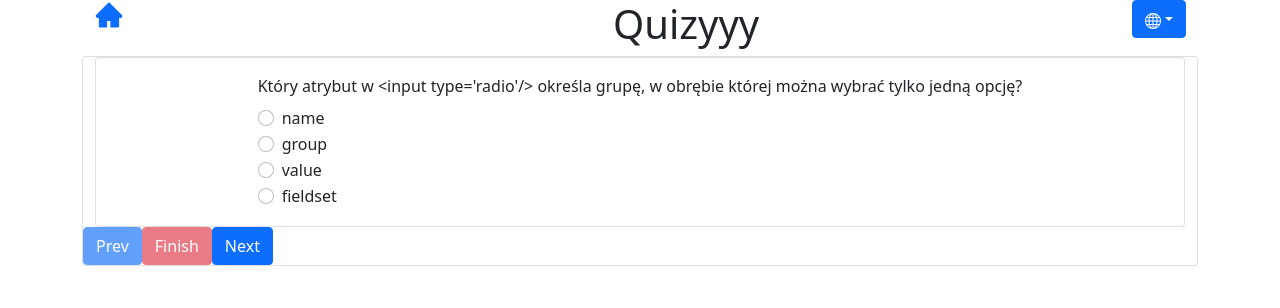
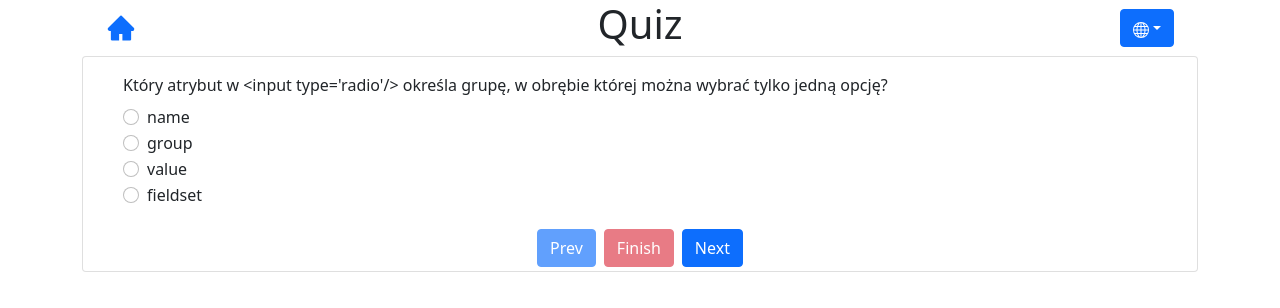
Before and after one commit to molekJ/quiz, a React (Create React App) app: page /quiz in a window 1280 px wide. Shown: the top 308 px of the page. Built offline with nearby package versions, Linux system fonts and the light colour scheme.

Commit message:
Style added

```diff
--- a/public/assets/locales/en/translation.json
+++ b/public/assets/locales/en/translation.json
@@ -1,5 +1,5 @@
 {
-    "app_title": "Quizyyy",
+    "app_title": "Quiz",
     "language": "Language",
     "welcome_message": "Welcome to React and react-i18next",
     "splash_welcome": "Welcome to the test",
@@ -12,8 +12,6 @@
     "amount_of_correct_answers": "Correct answers",
     "amount_of_wrong_answers": "Wrong answers",
     "percentage_scale": "Percentage scale",
-    "check_answers_button": "Check answers"
-
-
-
+    "check_answers_button": "Check answers",
+    "loading_questions": "Loading questions"
   }
--- a/public/assets/locales/pl/translation.json
+++ b/public/assets/locales/pl/translation.json
@@ -1,5 +1,5 @@
 {
-    "app_title": "Quiz",
+    "app_title": "Test",
     "language": "Język",
     "welcome_message": "Witamy w React i react-i18next",
     "splash_welcome": "Witamy w teście",
@@ -12,6 +12,6 @@
     "amount_of_correct_answers": "Liczba poprawnych odpowiedzi",
     "amount_of_wrong_answers": "Liczba błędnych odpowiedzi",
     "percentage_scale": "Skala procentowa",
-    "check_answers_button": "Sprawdź odpowiedzi"
-
+    "check_answers_button": "Sprawdź odpowiedzi",
+    "loading_questions": "Ładowanie pytań"
   }
--- a/src/App.tsx
+++ b/src/App.tsx
@@ -4,7 +4,7 @@ import Navbar from "./components/Navbar";
 import { QuizScreen } from "./pages/QuizScreen";
 import { SplashScreen } from "./pages/SplashScreen";
 import { SummaryScreen } from "./pages/SummaryScreen";
-import { Container } from "react-bootstrap";
+import { Container, Row, Col } from "react-bootstrap";
 import { GetQuestions } from "./service/GetQuestions";
 import { useEffect, useState } from "react";
 import { QuestionInterface, UserAsnwersType } from "./types/interfaces";
@@ -60,6 +60,8 @@ function App() {
         setTimer(0);
       }}
     >
+      <Row>
+        <Col>
           <Router>
             <Navbar clearAllStates={ClearAllStates} timer={timer} />
             <Routes>
@@ -89,11 +91,16 @@ function App() {
               <Route
                 path="/preview"
                 element={
-              <PreviewScreen questions={questions} userAnswers={userAnswers} />
+                  <PreviewScreen
+                    questions={questions}
+                    userAnswers={userAnswers}
+                  />
                 }
               />
             </Routes>
           </Router>
+        </Col>
+      </Row>
     </Container>
   );
 }
--- a/src/assets/scss/components/_quiz-screen.scss
+++ b/src/assets/scss/components/_quiz-screen.scss
@@ -13,4 +13,10 @@
   pointer-events: none;
 }
 
+.height-card {
+  @media screen and (max-width: 576px) {
+    min-height: 80vh;
+  }
+}
+
 // jedna klasa, dziedziczenie
--- a/src/assets/scss/components/_splash-screen.scss
+++ b/src/assets/scss/components/_splash-screen.scss
@@ -1,4 +1,2 @@
 .splash-screen {
-  display: flex;
-  align-items: center;
 }
--- a/src/components/Navbar.tsx
+++ b/src/components/Navbar.tsx
@@ -44,7 +44,7 @@ export default function Navbar({ clearAllStates, timer }: NavbarInterface) {
   return (
     <Container>
       <Row>
-        <Col>
+        <Col xs={2} className="d-flex align-items-center">
           <Link
             to="/"
             onClick={() => {
@@ -54,10 +54,13 @@ export default function Navbar({ clearAllStates, timer }: NavbarInterface) {
             <AiFillHome size={30} />
           </Link>
         </Col>
-        <Col>
-          <h1>{t("app_title")}</h1>
+        <Col xs={8}>
+          <h1 className="text-center">{t("app_title")}</h1>
         </Col>
-        <Col md="auto">
+        <Col
+          xs={2}
+          className="text-end  d-flex justify-content-end align-items-center"
+        >
           <Dropdown>
             <Dropdown.Toggle variant="primary" id="dropdown-basic">
               <BsGlobe />
--- a/src/components/QuestionCard.tsx
+++ b/src/components/QuestionCard.tsx
@@ -14,8 +14,7 @@ export const QuestionCard = ({
 
   return (
     <>
-      <Card className="splash-screen ">
-        <Card.Body>
+      <Card.Body className="height-card">
         <Form.Group>
           <Form.Label>{question.question}</Form.Label>
           {question.answers.map((el, index) => {
@@ -34,7 +33,6 @@ export const QuestionCard = ({
           })}
         </Form.Group>
       </Card.Body>
-      </Card>
     </>
   );
 };
--- a/src/data/questions.json
+++ b/src/data/questions.json
@@ -145,7 +145,7 @@
       "question": "W zakładce 'Network' w Chrome DevTools NIE można:",
       "answers": [
         {
-          "answer": "Spowolnić swojego połączenie internetowe",
+          "answer": "Spowolnić swojego połączenia internetowego",
           "is_correct": false
         },
         {
@@ -153,7 +153,7 @@
           "is_correct": true
         },
         {
-          "answer": "Zablokować pobieranie wybranych plików",
+          "answer": "Zablokować pobierania wybranych plików",
           "is_correct": false
         },
         {
@@ -182,7 +182,7 @@
         }
       ]
     }, {
-      "question": "Jakiej komendy należy użyć by wyśwotlić historię commitów?",
+      "question": "Jakiej komendy należy użyć by wyświetlić historię commitów?",
       "answers": [
         {
           "answer": "git init",
--- a/src/pages/QuizScreen.tsx
+++ b/src/pages/QuizScreen.tsx
@@ -40,8 +40,9 @@ export const QuizScreen = ({
         );
       })}
 
-      <Col>
+      <Col className="d-flex justify-content-center">
         <Button
+          className="m-1"
           onClick={() => {
             prevSlide();
           }}
@@ -59,7 +60,12 @@ export const QuizScreen = ({
           }}
         >
           <Button
-            variant="danger"
+            className="m-1"
+            variant={
+              questions.length === Object.keys(userAnswers).length
+                ? "success"
+                : "danger"
+            }
             disabled={
               questions.length === Object.keys(userAnswers).length
                 ? false
@@ -70,6 +76,7 @@ export const QuizScreen = ({
           </Button>
         </Link>
         <Button
+          className="m-1 "
           onClick={() => {
             nextSlide();
           }}
--- a/src/pages/SplashScreen.tsx
+++ b/src/pages/SplashScreen.tsx
@@ -14,11 +14,16 @@ export const SplashScreen = ({ isLoaded }: IsLoaded) => {
   return (
     <>
       {isLoaded ? (
-        <Card className="splash-screen ">
-          <Card.Body>
-            <Card.Title>{t("splash_welcome")}</Card.Title>
-            <Card.Text>{t("splash_before_test")}</Card.Text>
-            <Link to="/quiz">
+        <Card className="min-vh-50: (values (50: 50vh))">
+          <Card.Body className="d-flex-row">
+            <Card.Title className="text-center">
+              {t("splash_welcome")}
+            </Card.Title>
+            <Card.Text className="text-center">
+              {t("splash_before_test")}
+            </Card.Text>
+
+            <Link to="/quiz" className="d-flex justify-content-center">
               <Button variant="primary" size="lg">
                 {t("start_test_button")}{" "}
               </Button>
@@ -26,7 +31,13 @@ export const SplashScreen = ({ isLoaded }: IsLoaded) => {
           </Card.Body>
         </Card>
       ) : (
-        <p>Ładujemy pytania</p>
+        <Card>
+          <Card.Body>
+            <Card.Title className="text-center">
+              {t("loading_questions")}
+            </Card.Title>
+          </Card.Body>
+        </Card>
       )}
     </>
   );
--- a/src/pages/SummaryScreen.tsx
+++ b/src/pages/SummaryScreen.tsx
@@ -1,6 +1,6 @@
 import { useEffect } from "react";
 import { SummaryScreenInterface } from "../types/interfaces";
-import { Button } from "react-bootstrap";
+import { Button, Card } from "react-bootstrap";
 
 import { Link } from "react-router-dom";
 import { useTranslation } from "react-i18next";
@@ -40,23 +40,26 @@ export const SummaryScreen = ({
   };
 
   return (
-    <>
-      <h1>{t("summary_message")}</h1>
-      <p>
+    <Card>
+      <Card.Body className="d-flex-row">
+        <Card.Title className="text-center">{t("summary_message")}</Card.Title>
+        <Card.Text className="text-center">
           {t("amount_of_correct_answers")}: {punctation}
-      </p>
-      <p>
+        </Card.Text>
+        <Card.Text className="text-center">
           {t("amount_of_wrong_answers")}:{wrongAnswers - punctation}
-      </p>
-      <p>
+        </Card.Text>
+        <Card.Text className="text-center">
           {t("percentage_scale")}:{" "}
           <span>
-          {checkScoringRange(punctation, Object.keys(correctAnswers).length)} %
+            {checkScoringRange(punctation, Object.keys(correctAnswers).length)}{" "}
+            %
           </span>
-      </p>
-      <Link to="/preview">
+        </Card.Text>
+        <Link to="/preview" className="d-flex justify-content-center">
           <Button>{t("check_answers_button")}</Button>
         </Link>
-    </>
+      </Card.Body>
+    </Card>
   );
 };
```
Also changed, not shown: 1 other file (tests, documents, lock files or other folders). Lines whose indentation alone changed are shown as unchanged.
